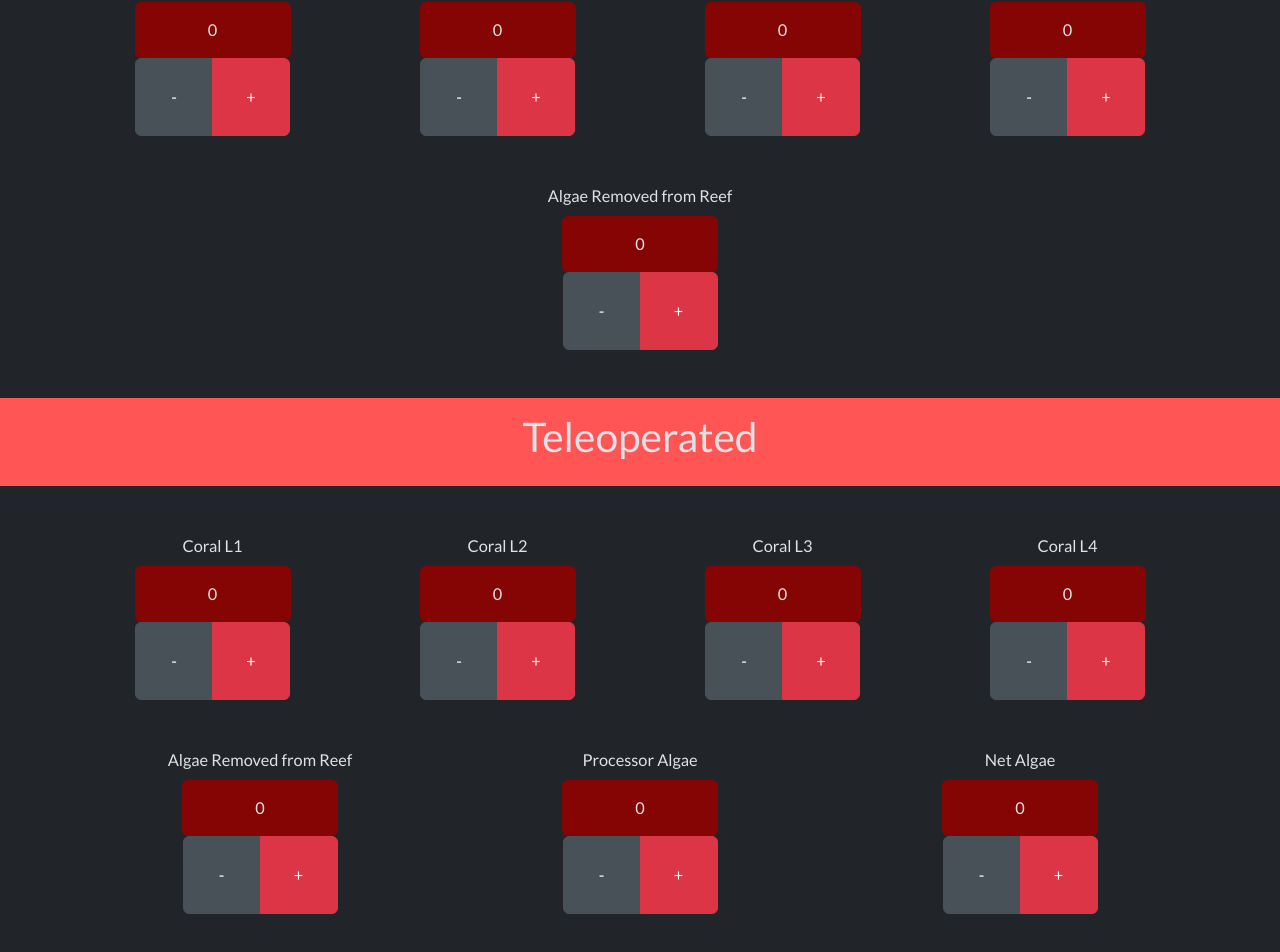
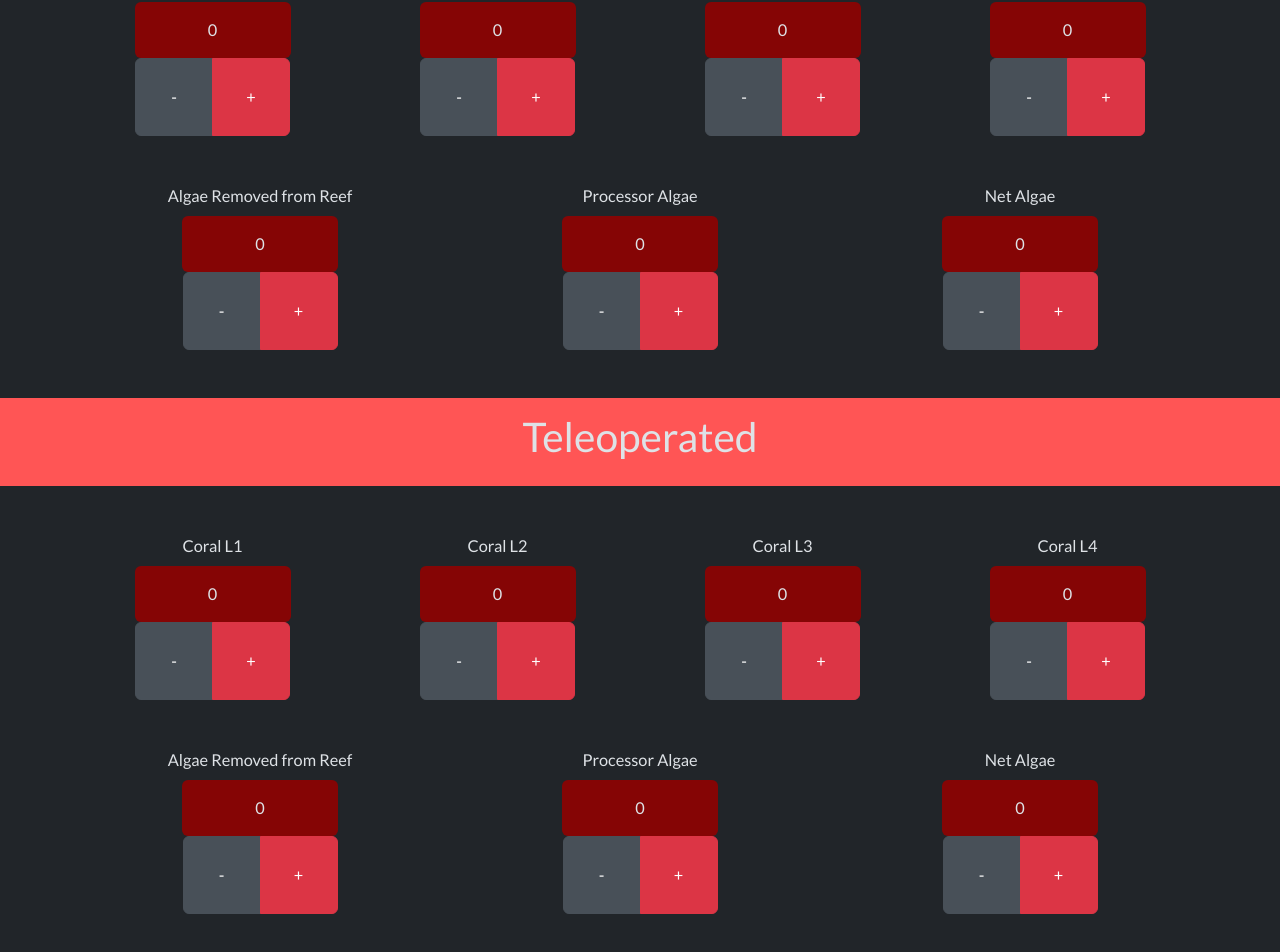
Before and after one commit to Team2590/scoutview-2025-app, a React (Vite) app: page / in a window 1280 px wide. Shown: the part 1711-2663 px from the top of the page. Built offline with nearby package versions, Linux system fonts and the light colour scheme.

Commit message:
added extra stuff for autos

```diff
--- a/src/components/ErrorHandler.tsx
+++ b/src/components/ErrorHandler.tsx
@@ -1,13 +1,11 @@
 import { useLayoutEffect } from 'react'
-import { useNavigate } from 'react-router-dom'
 
 export default function ErrorHandler() {
-    const navigate = useNavigate()
-
     useLayoutEffect(() => {
-        alert('There has been an error, re-routing to main page and clearing storage.')
-        localStorage.clear()
-        navigate('/')
+        if (confirm('There has been an error, reload and clear storage?')) {
+            localStorage.clear()
+            window.location.reload()
+        }
     }, [])
 
     return (
--- a/src/data.ts
+++ b/src/data.ts
@@ -12,6 +12,8 @@ export const defaultData: Data = {
     autoCoralL3: 0,
     autoCoralL4: 0,
     autoAlgaeRemovedFromReef: 0,
+    autoProcessorAlgae: 0,
+    autoNetAlgae: 0,
     teleopAlgaeRemovedFromReef: 0,
     teleopCoralL1: 0,
     teleopCoralL2: 0,
--- a/src/sections/Autonomous.tsx
+++ b/src/sections/Autonomous.tsx
@@ -46,8 +46,16 @@ export default function Autonomous() {
                     <PlusMinus label='Coral L4' property='autoCoralL4' />
                 </div>
             </div>
-            <div className='my-5'>
-                <PlusMinus label='Algae Removed from Reef' property='autoAlgaeRemovedFromReef' />
+            <div className='mx-auto row my-5 container gap-4'>
+                <div className='col'>
+                    <PlusMinus label='Algae Removed from Reef' property='autoAlgaeRemovedFromReef' />
+                </div>
+                <div className='col'>
+                    <PlusMinus label='Processor Algae' property='autoProcessorAlgae' />
+                </div>
+                <div className='col'>
+                    <PlusMinus label='Net Algae' property='autoNetAlgae' />
+                </div>
             </div>
         </SectionWrapper>
     )
--- a/src/vite-env.d.ts
+++ b/src/vite-env.d.ts
@@ -9,6 +9,8 @@ interface Data {
     autoCoralL3: number
     autoCoralL4: number
     autoAlgaeRemovedFromReef: number
+    autoProcessorAlgae: number
+    autoNetAlgae: number
     teleopAlgaeRemovedFromReef: number
     teleopCoralL1: number
     teleopCoralL2: number
```
